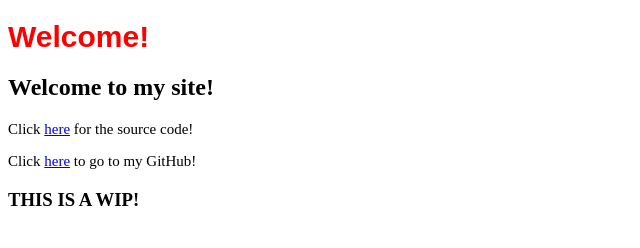
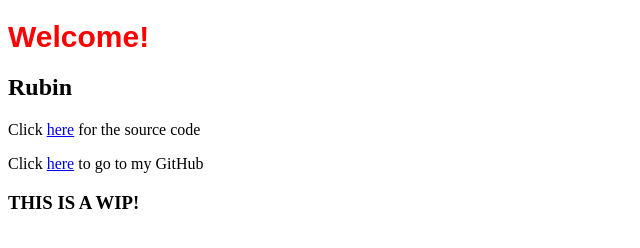
Before and after one commit to LargeLlama/website, a plain HTML site: page index.html in a window 1280 px wide. Shown: the whole page, without its empty margins (0-640 px from the left). Drawn offline with Linux system fonts and the light colour scheme.

Commit message:
Update index.html

```diff
--- a/index.html
+++ b/index.html
@@ -5,13 +5,11 @@
 	</head>
         <body>
             <h1 style="color: red; font-size: 30px; font-family: Arial">Welcome!</h1>
-                <h2> Welcome to my site!</h2>
+                <h2> Rubin</h2>
 
-                <p style="font-size: 15px"> Click
-                    <a href="http://www.github.com/largellama/website"> here</a>
-                for the source code!</p>
+                <p> Click <a href="http://www.github.com/largellama/website">here</a> for the source code</p>
 
-                <p style="font-size: 15px">Click <a href="http://www.github.com/largellama">here</a> to go to my GitHub!</p>
+                <p>Click <a href="http://www.github.com/largellama">here</a> to go to my GitHub</p>
 
                 <h3> THIS IS A WIP! </h3>
         </body>
```
